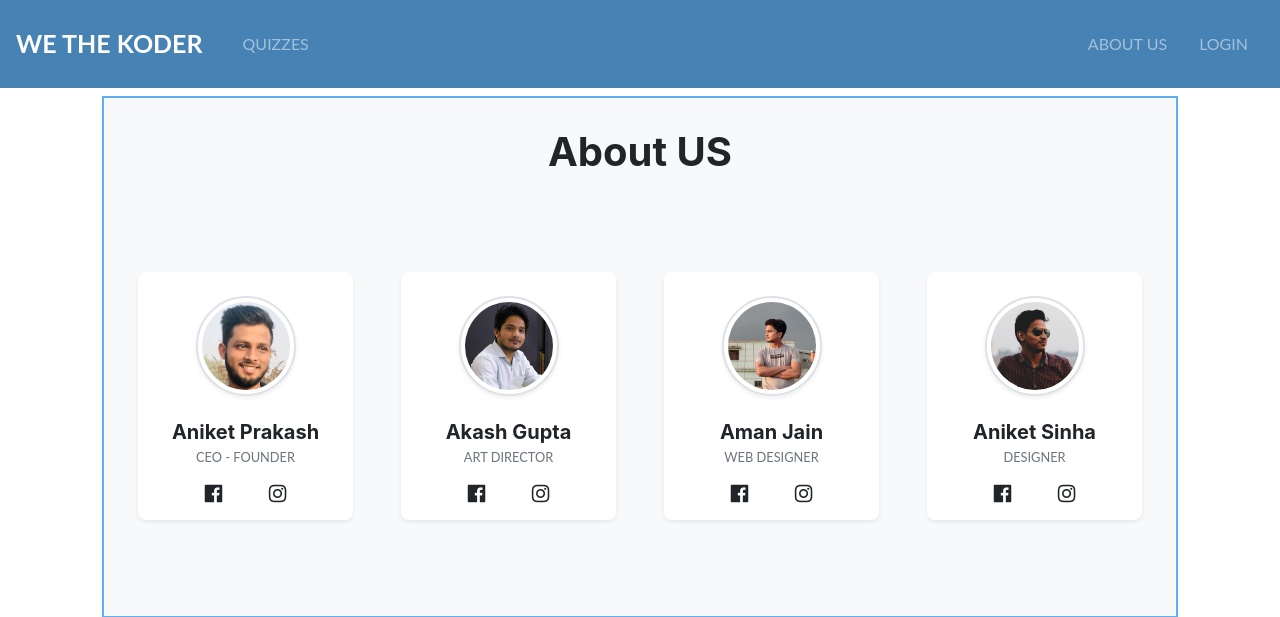
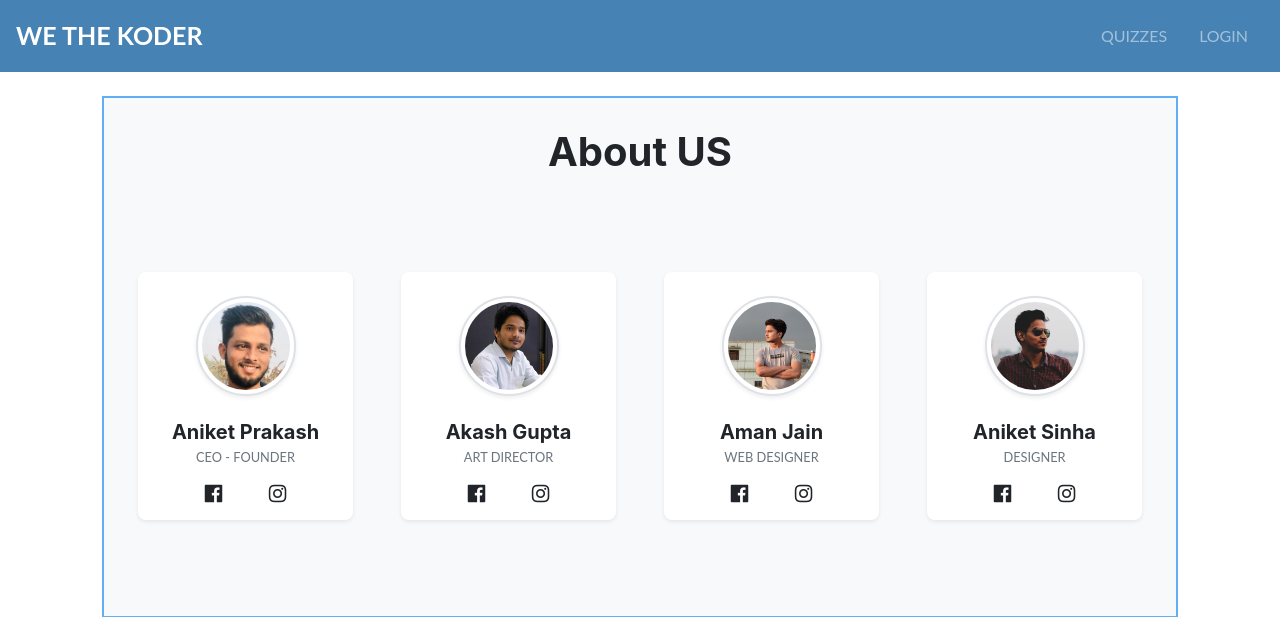
Before and after one commit to aniket2306/We_the_koders, a Django app: page /aboutus/ in a window 1280 px wide. Shown: the top 617 px of the page. Run offline with Django 3.2, Linux system fonts and the light colour scheme; some libraries are stand-ins or nearby versions.

Commit message:
Nav adjustment

```diff
--- a/django-quiz-app-master/quiz/templates/base.html
+++ b/django-quiz-app-master/quiz/templates/base.html
@@ -88,22 +88,23 @@
     </button>
     <div class="collapse navbar-collapse" id="collapsingNavbarXs">
       <ul class="navbar-nav rm-auto">
-          <li class="nav-item py-3 px-0 px-lg-3 rounded text-dark text-uppercase" style="color:gray">
-            <a href="{% url 'quiz_index' %}" class="nav-link">Quizzes</a>
+         <!-- If you want any Nav option to left of Navbar!! -->
+
+      </ul>
+      <ul class="navbar-nav ml-auto">
+          <li>
+            <a class="nav-link py-3 px-0 px-lg-3 rounded text-uppercase" href="{% url 'quiz_index' %}">Quizzes</a>
           </li>
         {% if user.is_authenticated %}
 
-        <li class="nav-item py-3 px-0 px-lg-3 rounded text-dark text-uppercase" style="color:gray">
-            <a href="{% url 'quiz_progress' %}" class="nav-link">Progress</a>
+        <li>
+            <a class="nav-link py-3 px-0 px-lg-3 rounded text-uppercase" href="{% url 'quiz_progress' %}">Progress</a>
           </li>
         {% endif %}
 
-      </ul>
-      <ul class="navbar-nav ml-auto">
-        <li><a class="nav-link py-3 px-0 px-lg-3 rounded text-uppercase" href="{% url 'aboutus' %}">About Us</a></li>
         {% if notifications.count > 0 %}
-        <a class="nav-link dropdown-toggle py-3 px-0 px-lg-3 rounded notification text-uppercase" id="userDropdown1" href="#" role="button" data-toggle="dropdown" aria-haspopup="true" aria-expanded="false">
-          <span>Notification</span>
+        <a class="nav-link py-3 px-0 px-lg-3 rounded notification text-uppercase" id="userDropdown1" href="#" role="button" data-toggle="dropdown" aria-haspopup="true" aria-expanded="false">
+          <span><img src="https://img.icons8.com/android/24/000000/appointment-reminders.png"/></span>
           <span class="badge"></span>
         </a>
             <div class="dropdown-menu dropdown-menu-right px-4 notif-dropdown" aria-labelledby="userDropdown1">
```
